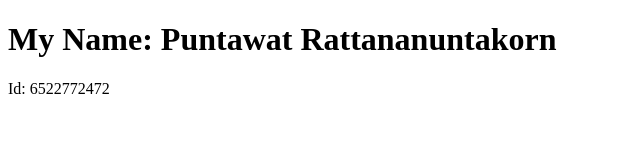
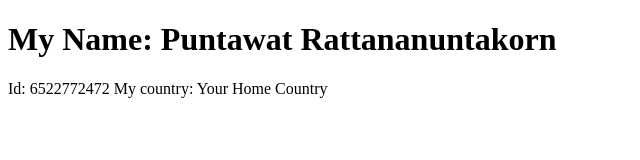
Before and after one commit to 6522772472/DES424_6522772472, a plain HTML site: page src/index.html in a window 1280 px wide. Shown: the whole page, without its empty margins (0-640 px from the left). Drawn offline with Linux system fonts and the light colour scheme.

Commit message:
Edit index.html

```diff
--- a/src/index.html
+++ b/src/index.html
@@ -2,7 +2,8 @@
 <html>
     <body>
     	<h1>My Name: Puntawat Rattananuntakorn</h1>
-        <p>Id: 6522772472</p>
-        <title>My country: Thailand</title>
+        <p>Id: 6522772472
+        My country: Your Home Country
+        </p>
     </body>
 </html>
```
